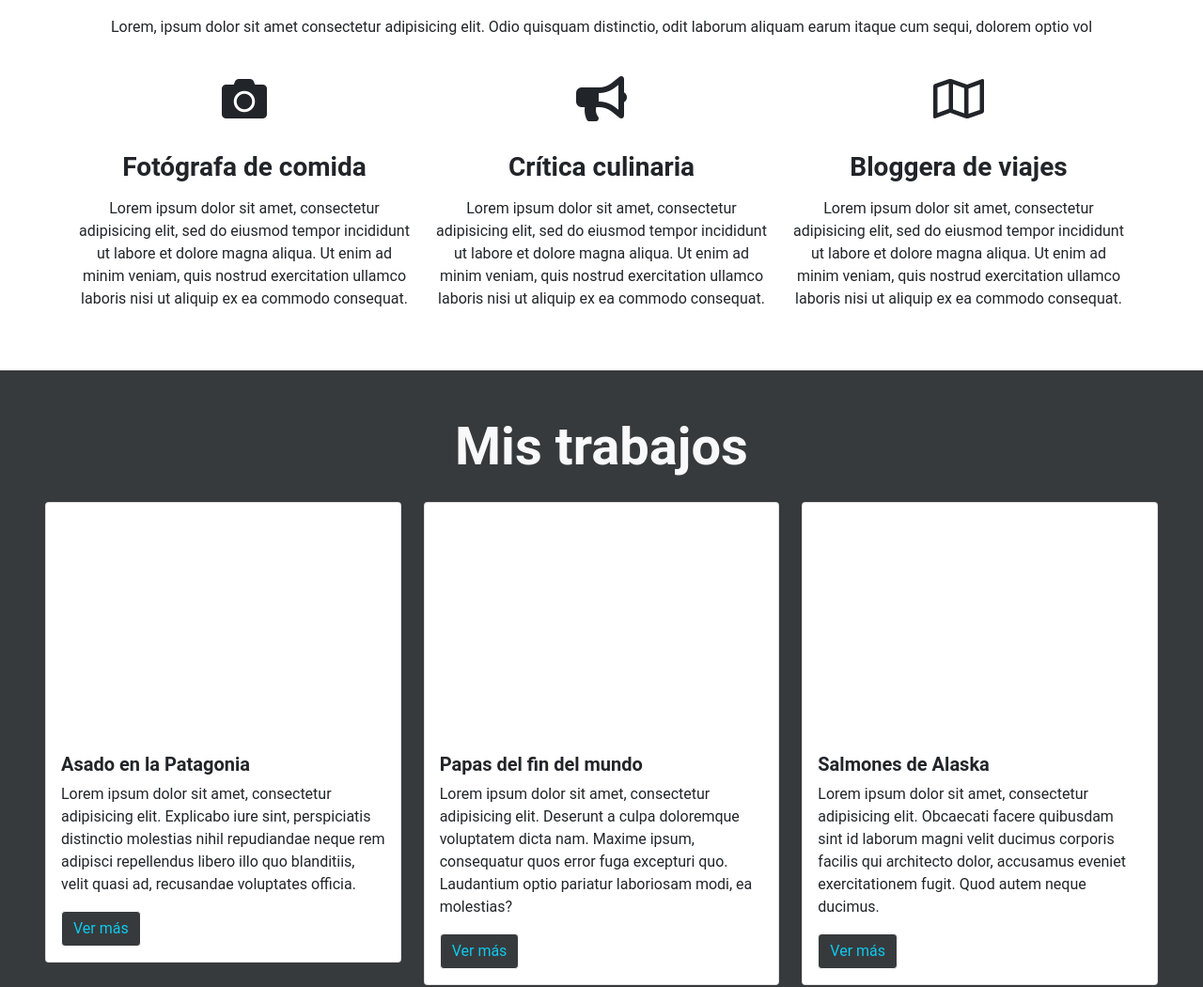
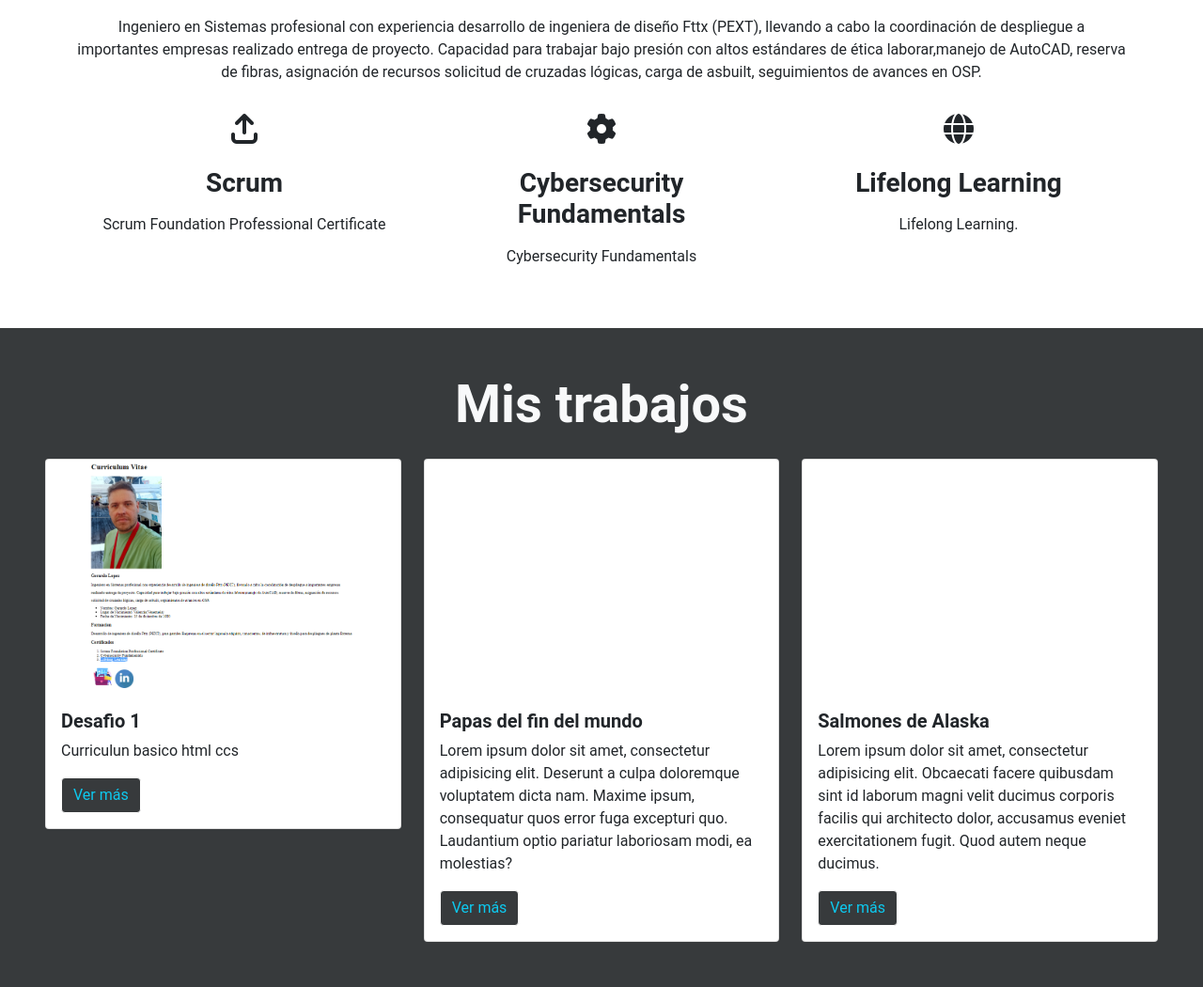
Before and after one commit to grd6/desafiocv, a plain HTML site: page index.html in a window 1280 px wide. Shown: the part 1300-2350 px from the top of the page at 94% size. Drawn offline with nearby package versions, Linux system fonts and the light colour scheme.

Commit message:
se carga imagen

```diff
--- a/assets/css/estilos.css
+++ b/assets/css/estilos.css
@@ -19,7 +19,7 @@ color: #373a3c;
   background-color: #373a3c!important ;
 }
 #Hero-Section {
-  background-image: url("/assets/img/img_yo.jpg");
+  background-image:url(/assets/img/img_yo.jpg);
   background-repeat: no-repeat;
   background-size: cover;
 
@@ -29,10 +29,10 @@ color: #373a3c;
 
 /* Mis trabajos */
 
-#Mis-trabajos .image-top {
+.image-top {
   height: 250px;
   background-repeat: no-repeat;
-  background-size: cover;
+  background-size: contain;
   background-position: center;
 }
 
--- a/index.html
+++ b/index.html
@@ -18,13 +18,14 @@
       crossorigin="anonymous"
     />
     <title>CV Gerardo Lopez</title>
-    <link
+    <script src="https://kit.fontawesome.com/4617a1d7ee.js" crossorigin="anonymous"></script>
+    <!--<link
       rel="stylesheet"
       href="https://cdnjs.cloudflare.com/ajax/libs/font-awesome/5.9.0/css/all.min.css"
       integrity="sha512-q3eWabyZPc1XTCmF+8/LuE1ozpg5xxn7iO89yfSOd5/oKvyqLngoNGsx8jq92Y8eXJ/IRxQbEC+FGSYxtk2oiw=="
       crossorigin="anonymous"
       referrerpolicy="no-referrer"
-    />
+    />-->
     <link rel="stylesheet" href="assets/css/estilos.css" />
   </head>
 
@@ -85,41 +86,32 @@
     <section id="Acerca-de-mi" class="container text-center my-5">
       <h2 class="display-3 fw-bold my-4" id="un-poco-de-mi">Un poco de mi</h2>
       <p class="my-4">
-        Lorem, ipsum dolor sit amet consectetur adipisicing elit. Odio quisquam
-        distinctio, odit laborum aliquam earum itaque cum sequi, dolorem optio
-        vol
+        Ingeniero en Sistemas profesional con experiencia desarrollo de
+        ingeniera de diseño Fttx (PEXT), llevando a cabo la coordinación de
+        despliegue a importantes empresas realizado entrega de proyecto.
+        Capacidad para trabajar bajo presión con altos estándares de ética
+        laborar,manejo de AutoCAD, reserva de fibras, asignación de recursos
+        solicitud de cruzadas lógicas, carga de asbuilt, seguimientos de avances
+        en OSP.
       </p>
 
       <div class="row">
         <div class="col-12 col-md-4">
-          <i class="fas fa-camera fa-3x my-3"></i>
-          <h3 class="my-3 fw-bold">Fotógrafa de comida</h3>
-          <p class="my-3">
-            Lorem ipsum dolor sit amet, consectetur adipisicing elit, sed do
-            eiusmod tempor incididunt ut labore et dolore magna aliqua. Ut enim
-            ad minim veniam, quis nostrud exercitation ullamco laboris nisi ut
-            aliquip ex ea commodo consequat.
-          </p>
+            <i class="fa-solid fa-arrow-up-from-bracket fa-2xl my-4"></i>
+
+          <h3 class="my-3 fw-bold">Scrum</h3>
+          <p class="my-3">Scrum Foundation Professional Certificate</p>
         </div>
         <div class="col-12 col-md-4">
-          <i class="fas fa-bullhorn fa-3x my-3"></i>
-          <h3 class="my-3 fw-bold">Crítica culinaria</h3>
-          <p class="my-3">
-            Lorem ipsum dolor sit amet, consectetur adipisicing elit, sed do
-            eiusmod tempor incididunt ut labore et dolore magna aliqua. Ut enim
-            ad minim veniam, quis nostrud exercitation ullamco laboris nisi ut
-            aliquip ex ea commodo consequat.
-          </p>
+
+            <i class="fa-solid fa-gear fa-2xl my-4"></i>
+          <h3 class="my-3 fw-bold">Cybersecurity Fundamentals</h3>
+          <p class="my-3">Cybersecurity Fundamentals</p>
         </div>
         <div class="col-12 col-md-4">
-          <i class="far fa-map fa-3x my-3"></i>
-          <h3 class="my-3 fw-bold">Bloggera de viajes</h3>
-          <p class="my-3">
-            Lorem ipsum dolor sit amet, consectetur adipisicing elit, sed do
-            eiusmod tempor incididunt ut labore et dolore magna aliqua. Ut enim
-            ad minim veniam, quis nostrud exercitation ullamco laboris nisi ut
-            aliquip ex ea commodo consequat.
-          </p>
+            <i class="fa-solid fa-globe fa-2xl my-4"></i>
+          <h3 class="my-3 fw-bold">Lifelong Learning</h3>
+          <p class="my-3">Lifelong Learning.</p>
         </div>
       </div>
     </section>
@@ -137,15 +129,12 @@
           <div class="card">
             <div
               class="image-top"
-              style="background-image: url(assets/img/card-1.jpg)"
+              style="background-image: url(assets/img/desafio_1.png)"
             ></div>
             <div class="card-body">
-              <h5 class="card-title fw-bold">Asado en la Patagonia</h5>
+              <h5 class="card-title fw-bold">Desafio 1</h5>
               <p class="card-text">
-                Lorem ipsum dolor sit amet, consectetur adipisicing elit.
-                Explicabo iure sint, perspiciatis distinctio molestias nihil
-                repudiandae neque rem adipisci repellendus libero illo quo
-                blanditiis, velit quasi ad, recusandae voluptates officia.
+                Curriculun basico html ccs
               </p>
               <button type="button" class="btn btn-outline-info">
                 Ver más
@@ -232,7 +221,7 @@
     </section>
 
     <footer class="bg-dark text-center text-light p-4">
-      <p class="mb-0">Olivia Ros 2019. Todos los derechos reservados.</p>
+      <p class="mb-0">Gerardo Lopez 2023. Todos los derechos reservados.</p>
     </footer>
 
     <script
```
Also changed, not shown: assets/img/desafio_1.png (added).
